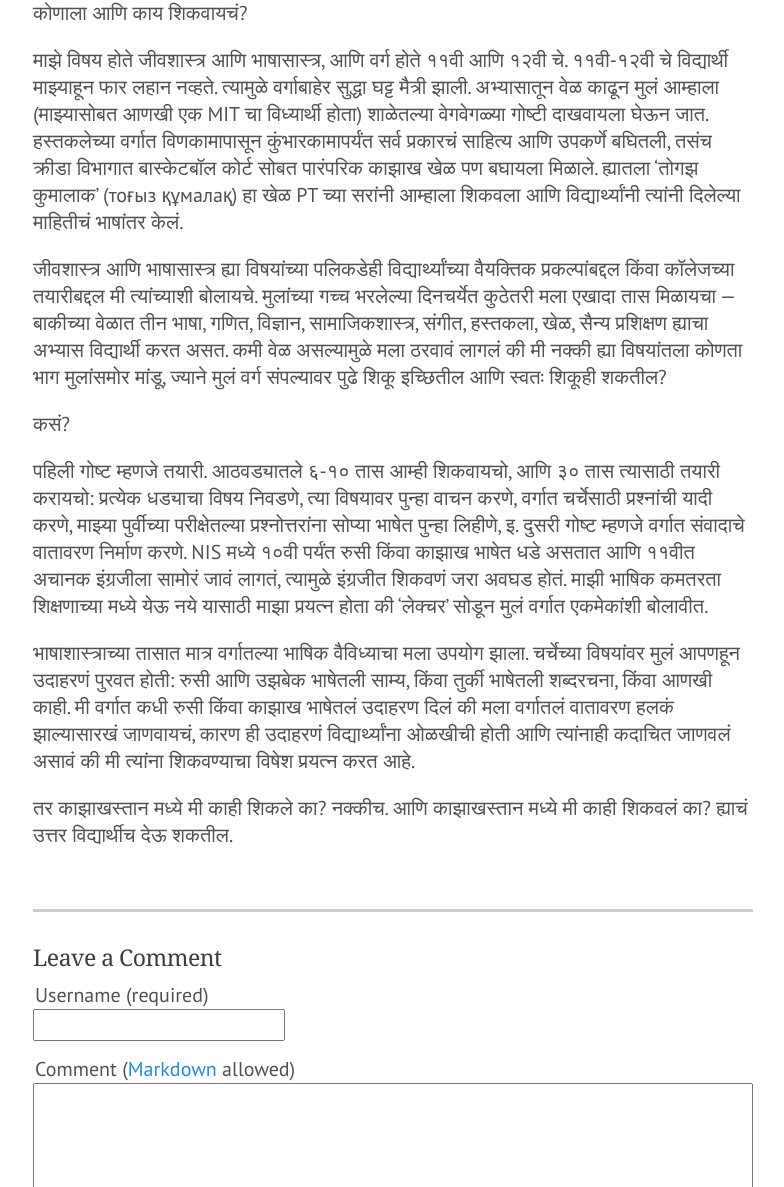
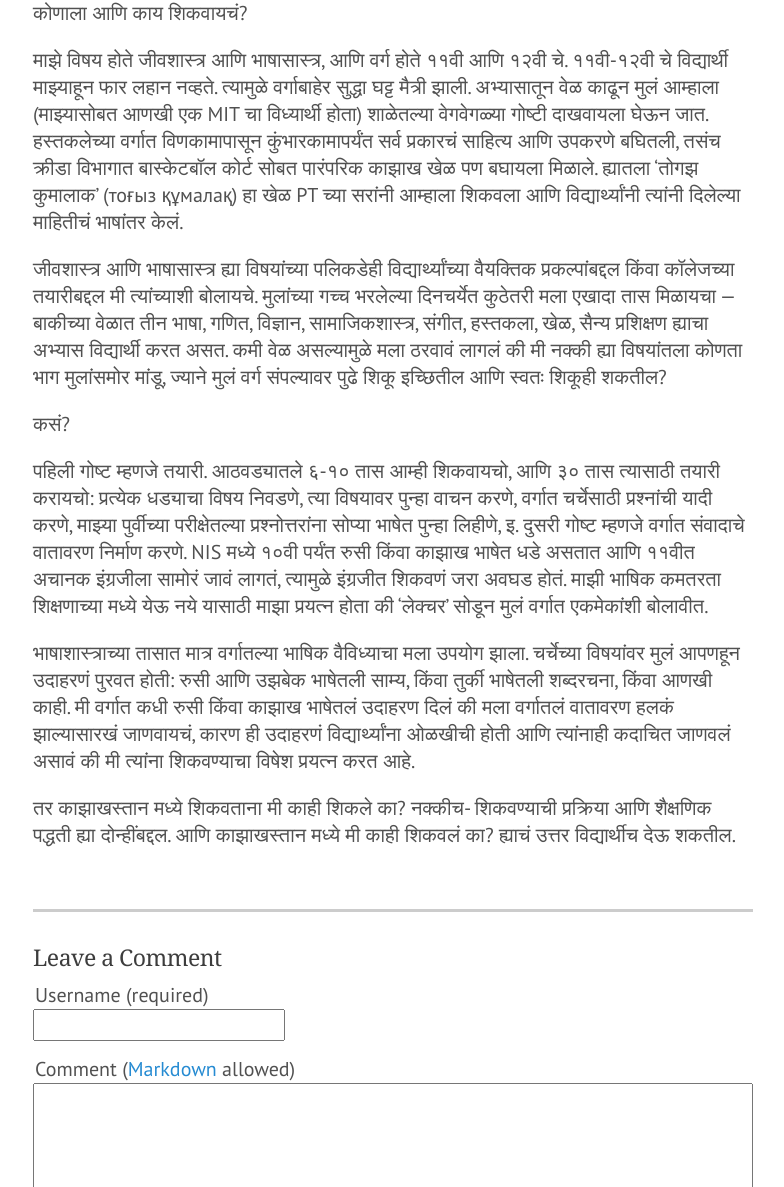
Before and after one commit to theshorttamperedclavier/theshorttamperedclavier.github.io, a Jekyll site: the page built from _posts/2020-08-04-shaala.md, in a window 1280 px wide and 1400 px high, scrolled down 1039 px. Shown: the part 213-1400 px from the top of the window, without its empty margins (247-1031 px from the left). Built offline with Jekyll 4.4.1, drawn with Linux system fonts in a browser that asks for light colours; some web fonts are replaced.

Commit message:
edits to shaala

```diff
--- a/_posts/2020-08-04-shaala.md
+++ b/_posts/2020-08-04-shaala.md
@@ -22,7 +22,7 @@
 
 कोणाला आणि काय शिकवायचं?
 
-माझे विषय होते जीवशास्त्र आणि भाषासास्त्र, आणि वर्ग होते ११वी आणि १२वी चे. ११वी-१२वी चे विद्यार्थी माझ्याहून फार लहान नव्हते. त्यामुळे वर्गाबाहेर सुद्धा घट्ट मैत्री झाली. अभ्यासातून वेळ काढून मुलं आम्हाला (माझ्यासोबत आणखी एक MIT चा विध्यार्थी होता) शाळेतल्या वेगवेगळ्या गोष्टी दाखवायला घेऊन जात. हस्तकलेच्या वर्गात विणकामापासून कुंभारकामापर्यंत सर्व प्रकारचं साहित्य आणि उपकर्णे  बघितली, तसंच क्रीडा विभागात बास्केटबॉल कोर्ट सोबत पारंपरिक काझाख खेळ पण बघायला मिळाले. ह्यातला 'तोगझ कुमालाक' (тоғыз құмалақ) हा खेळ PT च्या सरांनी आम्हाला शिकवला आणि विद्यार्थ्यांनी त्यांनी दिलेल्या माहितीचं भाषांतर केलं.
+माझे विषय होते जीवशास्त्र आणि भाषासास्त्र, आणि वर्ग होते ११वी आणि १२वी चे. ११वी-१२वी चे विद्यार्थी माझ्याहून फार लहान नव्हते. त्यामुळे वर्गाबाहेर सुद्धा घट्ट मैत्री झाली. अभ्यासातून वेळ काढून मुलं आम्हाला (माझ्यासोबत आणखी एक MIT चा विध्यार्थी होता) शाळेतल्या वेगवेगळ्या गोष्टी दाखवायला घेऊन जात. हस्तकलेच्या वर्गात विणकामापासून कुंभारकामापर्यंत सर्व प्रकारचं साहित्य आणि उपकरणे बघितली, तसंच क्रीडा विभागात बास्केटबॉल कोर्ट सोबत पारंपरिक काझाख खेळ पण बघायला मिळाले. ह्यातला 'तोगझ कुमालाक' (тоғыз құмалақ) हा खेळ PT च्या सरांनी आम्हाला शिकवला आणि विद्यार्थ्यांनी त्यांनी दिलेल्या माहितीचं भाषांतर केलं.
 
 जीवशास्त्र आणि भाषासास्त्र ह्या विषयांच्या पलिकडेही विद्यार्थ्यांच्या वैयक्तिक प्रकल्पांबद्दल किंवा कॉलेजच्या तयारीबद्दल मी त्यांच्याशी बोलायचे. मुलांच्या गच्च भरलेल्या दिनचर्येत कुठेतरी मला एखादा तास मिळायचा — बाकीच्या वेळात तीन भाषा, गणित, विज्ञान, सामाजिकशास्त्र, संगीत, हस्तकला, खेळ, सैन्य प्रशिक्षण ह्याचा अभ्यास विद्यार्थी करत असत. कमी वेळ असल्यामुळे मला ठरवावं लागलं की मी नक्की ह्या विषयांतला कोणता भाग मुलांसमोर मांडू, ज्याने मुलं वर्ग संपल्यावर पुढे शिकू इच्छितील आणि स्वतः शिकूही शकतील?
 
@@ -32,4 +32,4 @@
 
 भाषाशास्त्राच्या तासात मात्र वर्गातल्या भाषिक वैविध्याचा मला उपयोग झाला. चर्चेच्या विषयांवर मुलं आपणहून उदाहरणं पुरवत होती: रुसी आणि उझबेक भाषेतली साम्य, किंवा तुर्की भाषेतली शब्दरचना, किंवा आणखी काही. मी वर्गात कधी रुसी किंवा काझाख भाषेतलं उदाहरण दिलं की मला वर्गातलं वातावरण हलकं झाल्यासारखं जाणवायचं, कारण ही उदाहरणं विद्यार्थ्यांना ओळखीची होती आणि त्यांनाही कदाचित जाणवलं असावं की मी त्यांना शिकवण्याचा विषेश प्रयत्न करत आहे.
 
-तर काझाखस्तान मध्ये मी काही शिकले का? नक्कीच. आणि काझाखस्तान मध्ये मी काही शिकवलं का? ह्याचं उत्तर विद्यार्थीच देऊ शकतील.
+तर काझाखस्तान मध्ये शिकवताना मी काही शिकले का? नक्कीच- शिकवण्याची प्रक्रिया आणि  शैक्षणिक पद्धती ह्या दोन्हींबद्दल. आणि काझाखस्तान मध्ये मी काही शिकवलं का? ह्याचं उत्तर विद्यार्थीच देऊ शकतील.
```
